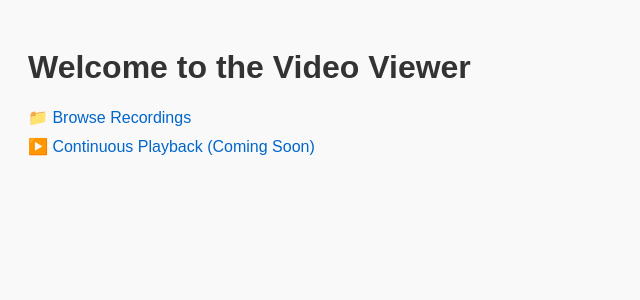
After one commit to brendanlu/pi, a Flask app: template server/templates/home.html in a window 1280 px wide. The commit adds this page. Shown: the top 300 px of the page, without its empty margins (0-640 px from the left). Run offline with Flask 3, Linux system fonts and the light colour scheme; the template is opened without the code that fills it, so the values that code supplies are empty.

Commit message:
move video dir viewer into linked subpage

```diff
--- a/server/app.py
+++ b/server/app.py
@@ -23,14 +23,18 @@ signal.signal(signal.SIGTERM, signal_handler)  # kill or system shutdown
 signal.signal(signal.SIGQUIT, signal_handler)  # quit signal
 
 @app.route("/")
-def index():
+def home():
+    return render_template("home.html")
+
+@app.route("/browse")
+def browse():
     try:
         mp4_files = [f for f in os.listdir(videos_path) if f.endswith(".mp4")]
         mp4_files.sort()
     except:
         abort(404, descripton="Error displaying sorted .mp4 files")
 
-    return render_template("index.html", files=mp4_files)
+    return render_template("browse.html", files=mp4_files)
 
 @app.route("/video/<filename>")
 def serve_video(filename):
--- a/server/static/css/styles.css
+++ b/server/static/css/styles.css
@@ -0,0 +1,23 @@
+body {
+    font-family: sans-serif;
+    padding: 20px;
+    background: #f9f9f9;
+}
+
+h1 {
+    color: #333;
+}
+
+nav ul {
+    list-style: none;
+    padding: 0;
+}
+
+nav li {
+    margin: 10px 0;
+}
+
+a {
+    text-decoration: none;
+    color: #0066cc;
+}
--- a/server/templates/index.html
+++ b/server/templates/browse.html
@@ -2,10 +2,12 @@
 <html lang="en">
 <head>
     <meta charset="UTF-8">
-    <title>Video Server</title>
+    <title>Browse Videos</title>
+    <link rel="stylesheet" href="{{ url_for('static', filename='css/styles.css') }}">
 </head>
 <body>
     <h1>Available Videos</h1>
+    <a href="{{ url_for('home') }}">⬅️ Back to Home</a>
     <ul>
         {% for file in files %}
         <li>
--- /dev/null
+++ b/server/templates/home.html
@@ -0,0 +1,17 @@
+<!DOCTYPE html>
+<html lang="en">
+<head>
+    <meta charset="UTF-8">
+    <title>Video Viewer</title>
+    <link rel="stylesheet" href="{{ url_for('static', filename='css/styles.css') }}">
+</head>
+<body>
+    <h1>Welcome to the Video Viewer</h1>
+    <nav>
+        <ul>
+            <li><a href="{{ url_for('browse') }}">📁 Browse Recordings</a></li>
+            <li><a href="#">▶️ Continuous Playback (Coming Soon)</a></li>
+        </ul>
+    </nav>
+</body>
+</html>
```
